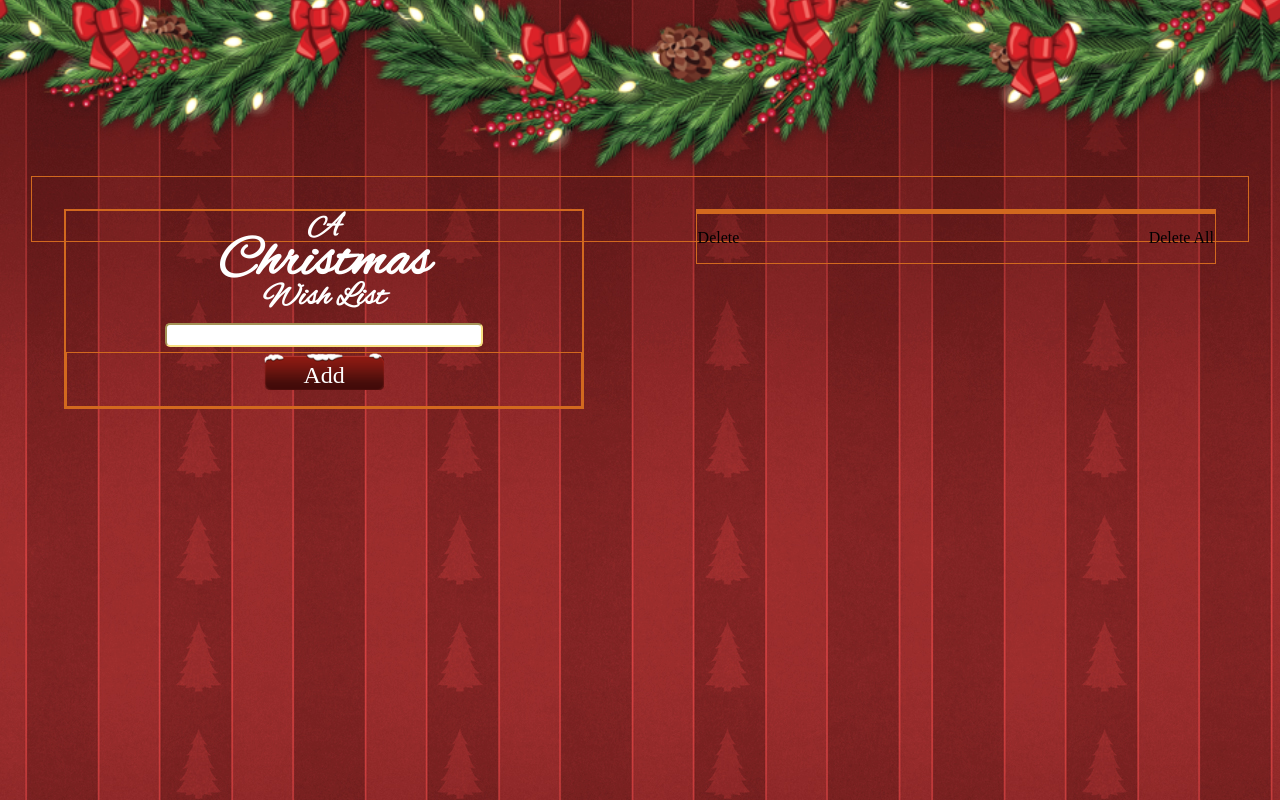
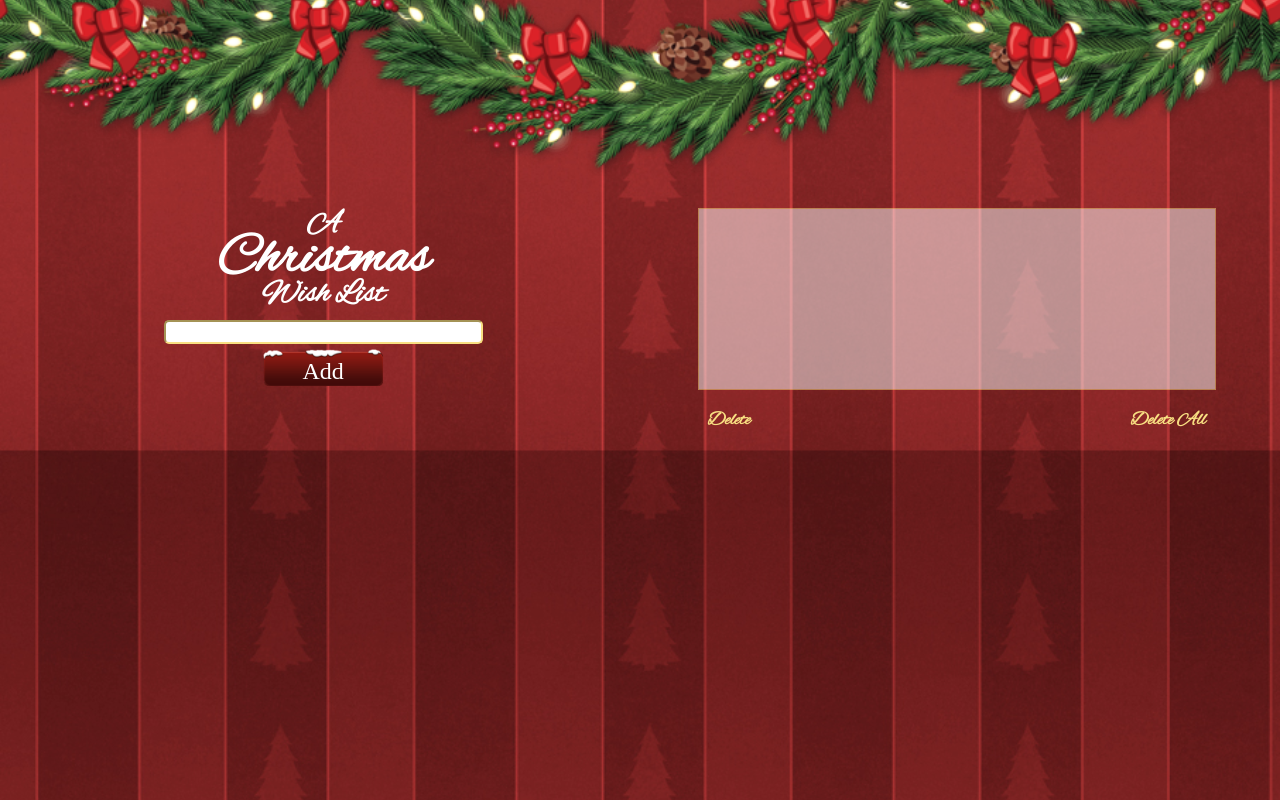
Before and after one commit to jennylane/shopping_list, a plain HTML site: page index.html in a window 1280 px wide. Drawn offline with nearby package versions, Linux system fonts and the light colour scheme.

Commit message:
noninteractive

```diff
--- a/css/main.css
+++ b/css/main.css
@@ -1,12 +1,18 @@
 div {
-    border: 1px solid Chocolate;
+   /* border: 1px solid Chocolate;*/
+
 }
 
 body {
-    background-image: url("../images/background.jpg");
+    background-image: url('../images/background.jpg');
+    background-position: center bottom;
     background-repeat: repeat;
-    margin:0px;
-}
+    background-size: cover;
+    height: 1rem;
+    overflow: auto;
+    margin: 0px;
+    }
+
 
 header {
     background-image: url('../images/garlandheader.png');
@@ -38,7 +44,6 @@ h4, .small {
 	font-family: 'Alex Brush', cursive;
 	font-weight: 800;
 	margin: 0px;
-	line
 }
 
 h4 {
@@ -74,8 +79,12 @@ h4 {
 }
 
 .listcontainer {
-	width: 70%
 	background-color: #fff;
+	opacity: 0.5;
+	padding: 10px;
+	border: 1px solid #f8df82;
+	min-height: 10rem;
+
 }
 
 .rightcol {
@@ -85,3 +94,11 @@ h4 {
 .leftcol {
 	float: left;
 }
+
+.delete {
+	font-family: 'Alex Brush', cursive;
+	font-weight: 800;
+	color: #f8df82;
+	font-size: 1.2rem;
+	padding: 0px 10px;
+}
```
Also changed, not shown: 1 other file.
